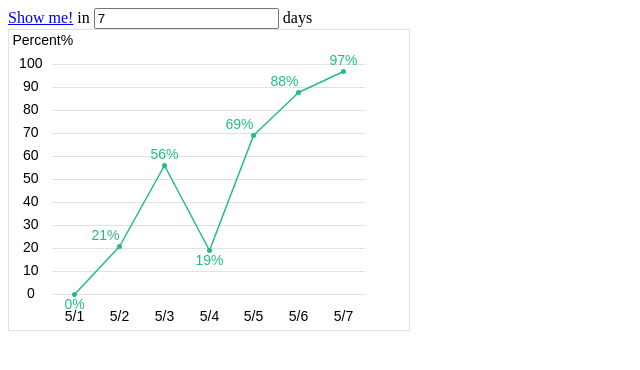
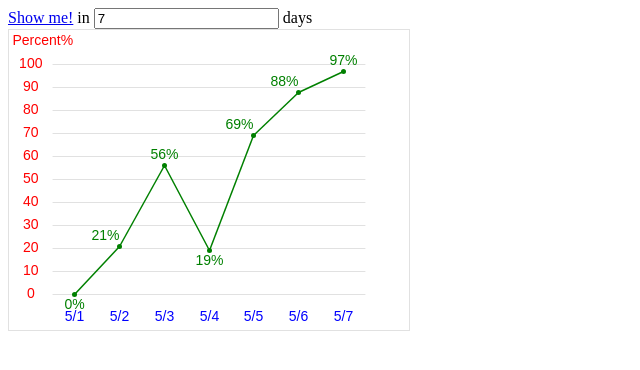
Before and after one commit to zzhouj/simpleCharts.js, a plain HTML site: page simpleCharts.html in a window 1280 px wide. Shown: the whole page, without its empty margins (0-640 px from the left). Drawn offline with Linux system fonts and the light colour scheme.

Commit message:
adjust colors

```diff
--- a/simpleCharts.html
+++ b/simpleCharts.html
@@ -29,16 +29,16 @@
             fontSize: 14, // default: 14 px
             series: {
                 data: data,
-                color: 'rgb(35, 187, 136)', // default: '#808080'
+                color: 'green', // default: '#808080'
                 suffix: '%'
             },
             xAxis: {
                 categories: categories,
-                color: 'black' // default: '#808080'
+                color: 'blue' // default: '#808080'
             },
             yAxis: {
                 title: 'Percent%',
-                color: 'black', // default: '#808080'
+                color: 'red', // default: '#808080'
                 lineColor: 'rgb(225, 225, 225)', // default: '#808080'
                 step: 5 // default: 5
             }
```
